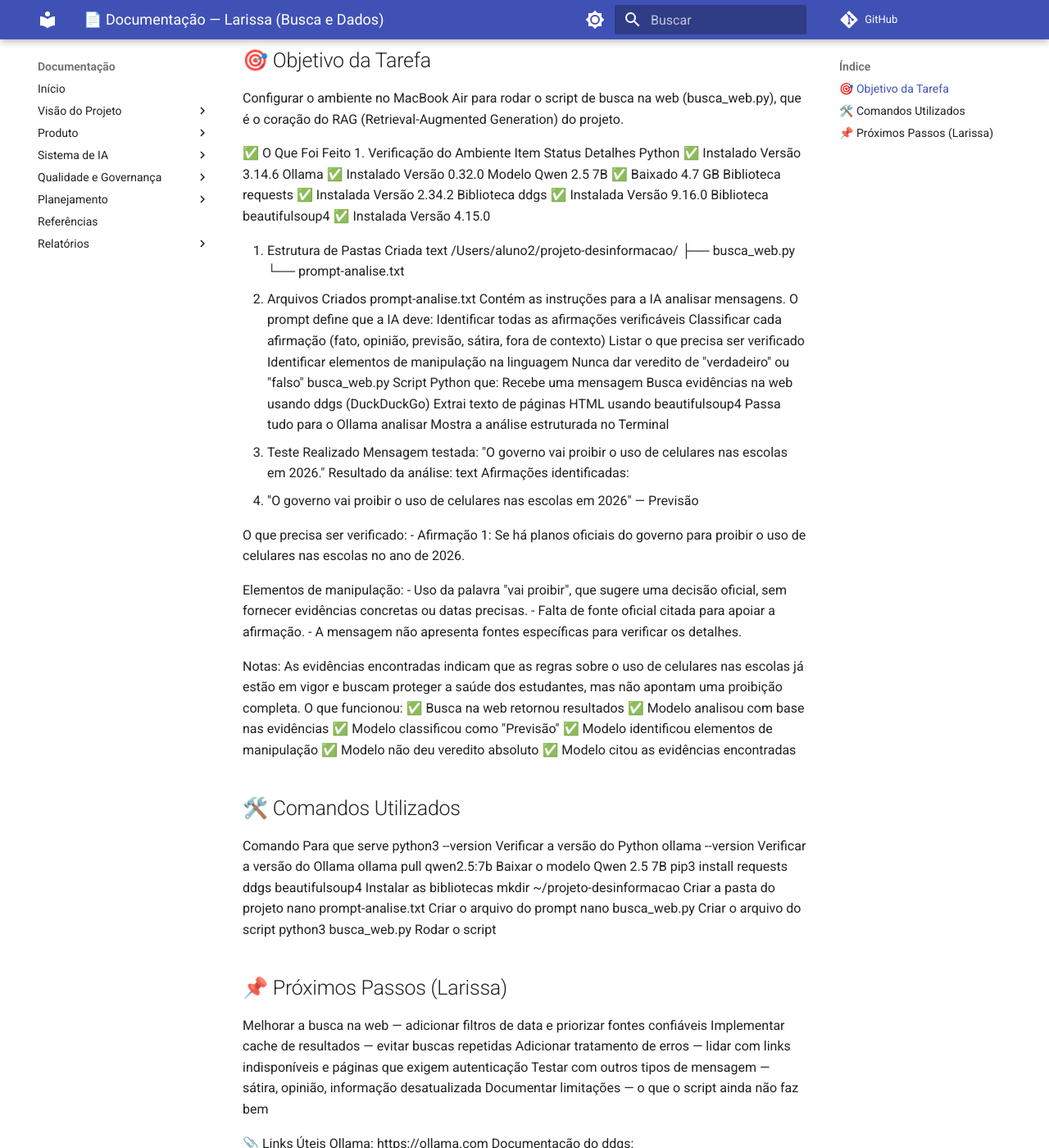
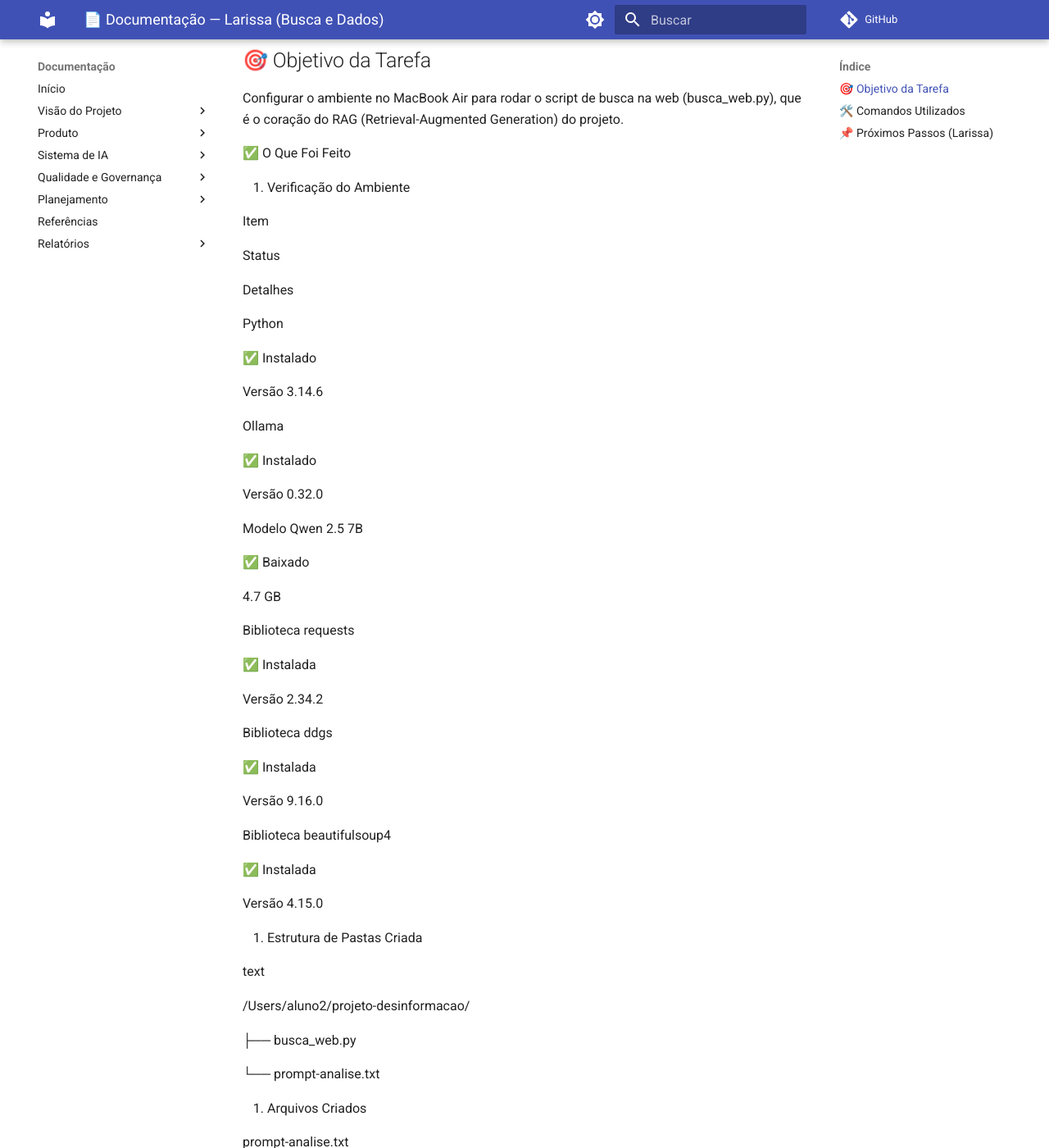
Before and after one commit to Challenge-1-Residencia-IA/Documentacao, an MkDocs documentation site: the page built from docs/Sprint1/config-script.md, in a window 1280 px wide and 1400 px high, scrolled down 314 px. Shown: the whole window at 82% size. Built offline with MkDocs 1.6.1 and Material for MkDocs 9.7.7, drawn with Linux system fonts in a browser that asks for light colours; comment, search, counter and statistics services are not loaded; some of the changed text lies outside the part shown.

Commit message:
Update config-script.md

```diff
--- a/docs/Sprint1/config-script.md
+++ b/docs/Sprint1/config-script.md
@@ -12,104 +12,194 @@ Status: ✅ Concluído
 Configurar o ambiente no MacBook Air para rodar o script de busca na web (busca_web.py), que é o coração do RAG (Retrieval-Augmented Generation) do projeto.
 
 ✅ O Que Foi Feito
+
 1. Verificação do Ambiente
+
 Item
+
 Status
+
 Detalhes
+
 Python
+
 ✅ Instalado
+
 Versão 3.14.6
+
 Ollama
+
 ✅ Instalado
+
 Versão 0.32.0
+
 Modelo Qwen 2.5 7B
+
 ✅ Baixado
+
 4.7 GB
+
 Biblioteca requests
+
 ✅ Instalada
+
 Versão 2.34.2
+
 Biblioteca ddgs
+
 ✅ Instalada
+
 Versão 9.16.0
+
 Biblioteca beautifulsoup4
+
 ✅ Instalada
+
 Versão 4.15.0
 
 2. Estrutura de Pastas Criada
+
 text
+
 /Users/aluno2/projeto-desinformacao/
+
 ├── busca_web.py
+
 └── prompt-analise.txt
+
 3. Arquivos Criados
+
 prompt-analise.txt
+
 Contém as instruções para a IA analisar mensagens. O prompt define que a IA deve:
+
 Identificar todas as afirmações verificáveis
+
 Classificar cada afirmação (fato, opinião, previsão, sátira, fora de contexto)
+
 Listar o que precisa ser verificado
+
 Identificar elementos de manipulação na linguagem
+
 Nunca dar veredito de "verdadeiro" ou "falso"
+
 busca_web.py
+
 Script Python que:
+
 Recebe uma mensagem
+
 Busca evidências na web usando ddgs (DuckDuckGo)
+
 Extrai texto de páginas HTML usando beautifulsoup4
+
 Passa tudo para o Ollama analisar
+
 Mostra a análise estruturada no Terminal
+
 4. Teste Realizado
+
 Mensagem testada:
+
 "O governo vai proibir o uso de celulares nas escolas em 2026."
+
 Resultado da análise:
+
 text
+
 Afirmações identificadas:
+
 1. "O governo vai proibir o uso de celulares nas escolas em 2026" — Previsão
 
+
+
 O que precisa ser verificado:
+
 - Afirmação 1: Se há planos oficiais do governo para proibir o uso de celulares nas escolas no ano de 2026.
 
 Elementos de manipulação:
+
 - Uso da palavra "vai proibir", que sugere uma decisão oficial, sem fornecer evidências concretas ou datas precisas.
+
 - Falta de fonte oficial citada para apoiar a afirmação.
+
 - A mensagem não apresenta fontes específicas para verificar os detalhes.
 
+
 Notas:
-As evidências encontradas indicam que as regras sobre o uso de celulares nas escolas já estão em vigor e buscam proteger a saúde dos estudantes, mas não apontam uma proibição completa.
+
+As evidências encontradas indicam que as regras sobre o uso de celulares nas escolas já
+estão em vigor e buscam proteger a saúde dos estudantes, mas não apontam uma proibição completa.
+
 O que funcionou:
+
 ✅ Busca na web retornou resultados
+
 ✅ Modelo analisou com base nas evidências
+
 ✅ Modelo classificou como "Previsão"
+
 ✅ Modelo identificou elementos de manipulação
+
 ✅ Modelo não deu veredito absoluto
+
 ✅ Modelo citou as evidências encontradas
 
 ## 🛠️ Comandos Utilizados
+
 Comando
+
 Para que serve
+
 python3 --version
+
 Verificar a versão do Python
+
 ollama --version
+
 Verificar a versão do Ollama
+
 ollama pull qwen2.5:7b
+
 Baixar o modelo Qwen 2.5 7B
+
 pip3 install requests ddgs beautifulsoup4
+
 Instalar as bibliotecas
+
 mkdir ~/projeto-desinformacao
+
 Criar a pasta do projeto
+
 nano prompt-analise.txt
+
 Criar o arquivo do prompt
+
 nano busca_web.py
+
 Criar o arquivo do script
+
 python3 busca_web.py
+
 Rodar o script
 
 
 ## 📌 Próximos Passos (Larissa)
-Melhorar a busca na web — adicionar filtros de data e priorizar fontes confiáveis
-Implementar cache de resultados — evitar buscas repetidas
-Adicionar tratamento de erros — lidar com links indisponíveis e páginas que exigem autenticação
-Testar com outros tipos de mensagem — sátira, opinião, informação desatualizada
-Documentar limitações — o que o script ainda não faz bem
+
+Melhorar a busca na web: adicionar filtros de data e priorizar fontes confiáveis
+
+Implementar cache de resultados: evitar buscas repetidas
+
+Adicionar tratamento de erros: lidar com links indisponíveis e páginas que exigem autenticação
+
+Testar com outros tipos de mensagem: sátira, opinião, informação desatualizada
+
+Documentar limitações: o que o script ainda não faz bem
 
 📎 Links Úteis
+
 Ollama: https://ollama.com
+
 Documentação do ddgs: https://pypi.org/project/ddgs/
+
 Documentação do beautifulsoup4: https://www.crummy.com/software/BeautifulSoup/bs4/doc/
```
